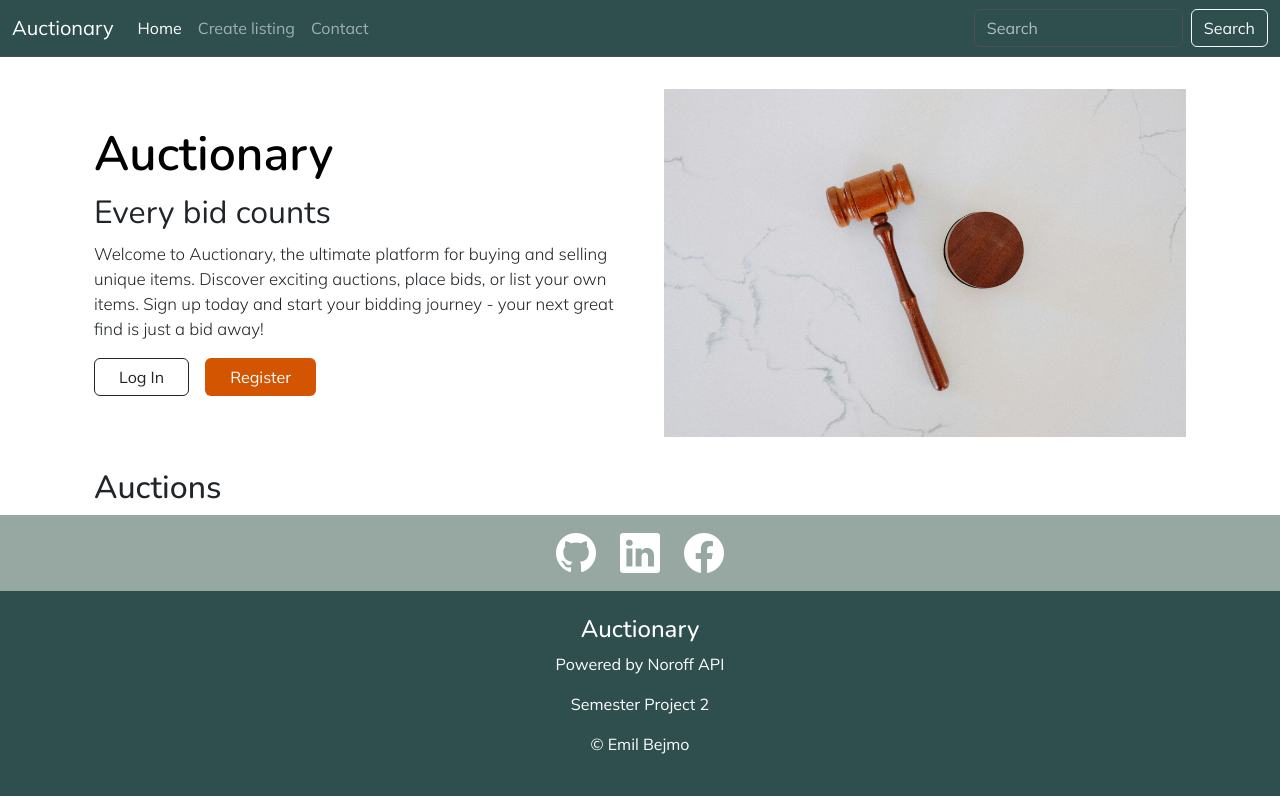
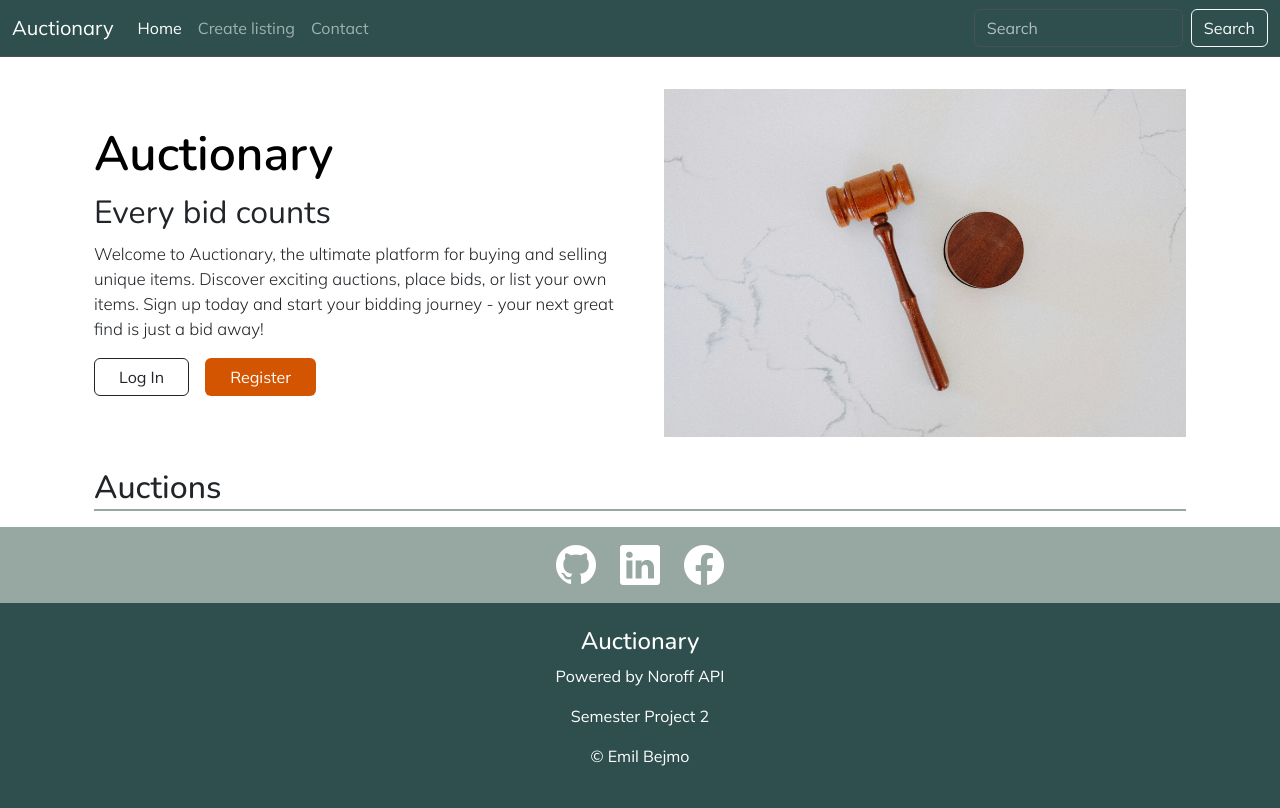
Before and after one commit to ebejmo/auctionary, a website: page index.html in a window 1280 px wide. Drawn offline with nearby package versions, Linux system fonts and the light colour scheme.

Commit message:
Adds basic border styles below h2

```diff
--- a/src/scss/custom/_typography.scss
+++ b/src/scss/custom/_typography.scss
@@ -21,3 +21,10 @@ button {
 p.light-text {
   font-weight: 300;
 }
+
+.heading-border {
+  border-bottom: 2px solid $secondary;
+  padding-bottom: 0.1rem;
+  width: 100%;
+  margin-bottom: 1rem;
+}
```
Also changed, not shown: dist/css/styles.css, 1 other file.
